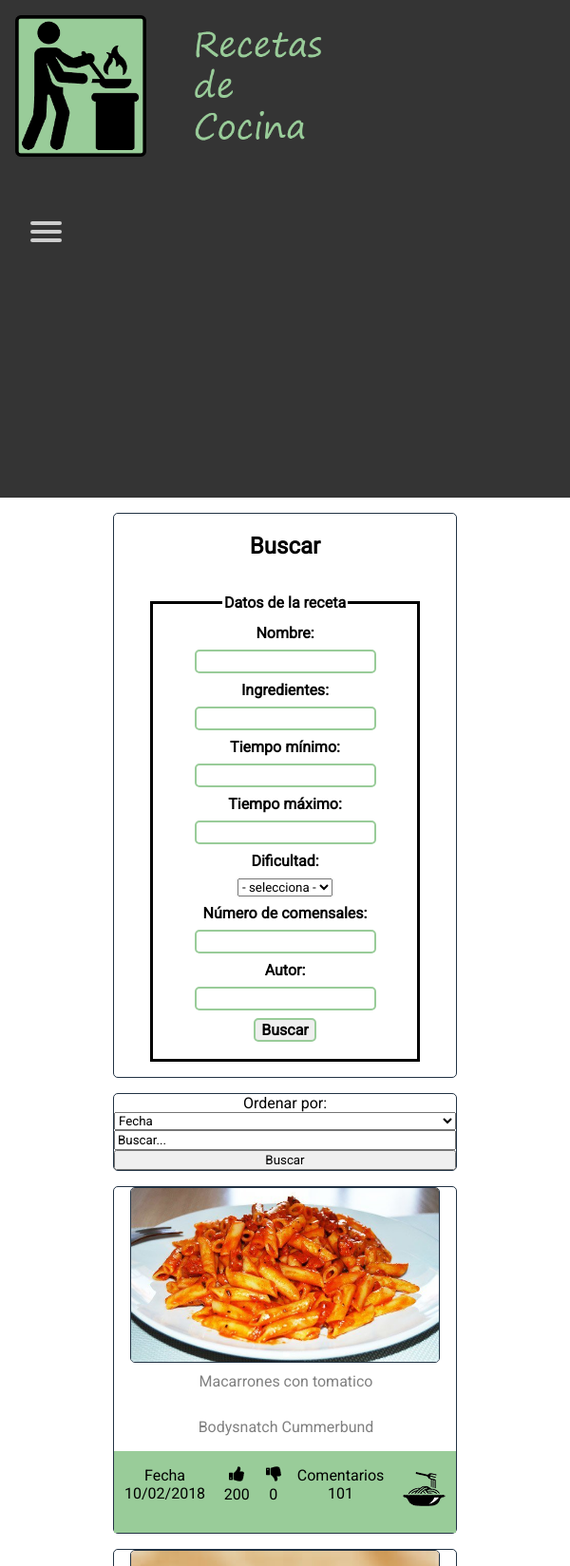
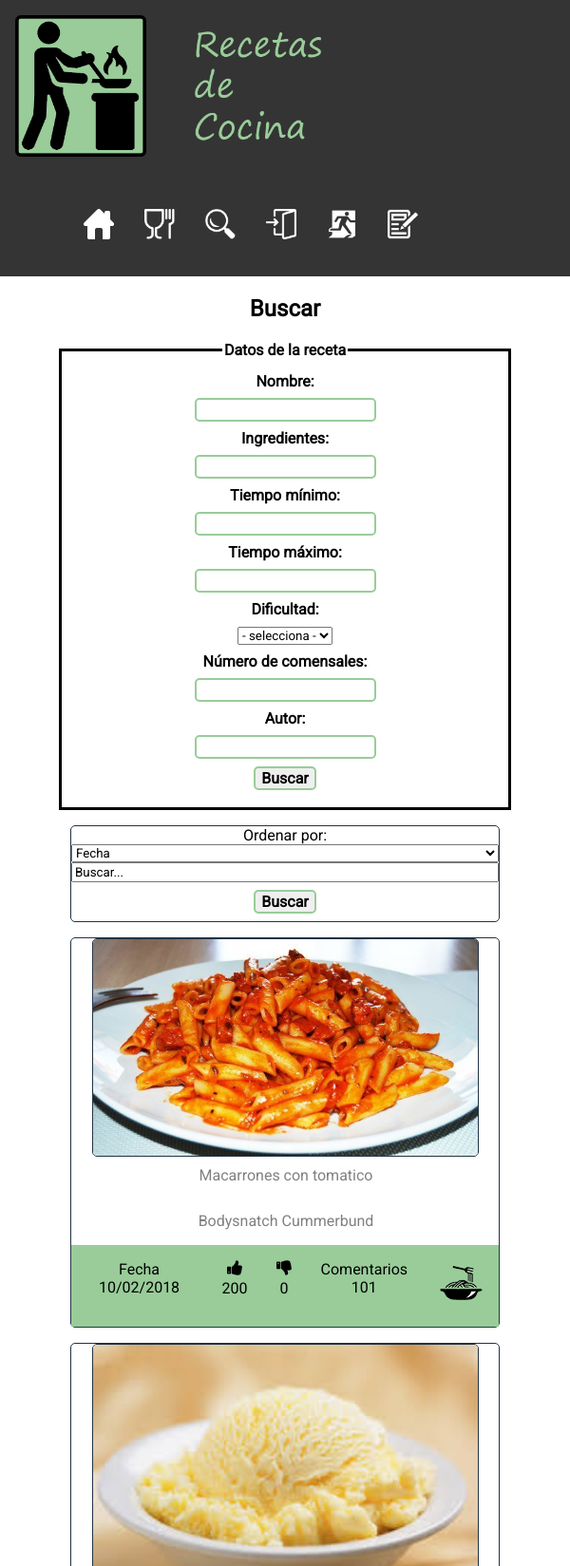
Before and after one commit to Narukage/PCW, a PHP site: page /buscar.html in a window 600 px wide. Shown: the top 1649 px of the page at 95% size. Run offline with PHP 8.4, Linux system fonts and the light colour scheme.

Commit message:
Finished

```diff
--- a/buscar.html
+++ b/buscar.html
@@ -32,8 +32,25 @@
 	    </ul>
 	</div>
   </nav>
+
+  <nav class="menutablet">
+  	<div id="menutoggle">
+  		<input type="checkbox" />
+  		<span></span>
+	    <span></span>
+	    <span></span>
+	    <ul id="menu">
+	      <!--<li><label for="ckb-menu">&equiv;</label></li>-->
+	      <li><a class="icon-home" href="index.html"><img src="img/home.png" alt="Index"></a></li>
+		  <li><a class="icon-home" href="nueva-receta.html"><img src="img/recetaicon.png" alt="Nueva receta"></a></li>
+	      <li><a class="icon-search" href="buscar.html"><img src="img/buscar.png" alt="Buscar"></a></li>
+	      <li><a class="icon-login-1" href="login.html"><img src="img/sesion.png" alt="Iniciar sesion"></a></li>
+	      <li><a class="icon-logout" href="index.html"><img src="img/cerrar.png" alt="Cerrar sesion"></a></li>
+	      <li><a class="icon-user" href="registro.html"><img src="img/registro.png" alt="Registro"></a></li>
+	    </ul>
+	</div>
+  </nav>
   </header>
-  <section>
   <h2>Buscar</h2>
   <form enctype="multipart/form-data" id="busqueda">
 			<fieldset title="Formulario de búsqueda">
@@ -67,7 +84,6 @@
 					<input type="submit" type="Submit" value="Buscar">
       </fieldset>
     </form>
-	</section>
 
 	<section>
 		Ordenar por:
--- a/css/estilo.css
+++ b/css/estilo.css
@@ -9,6 +9,7 @@
 	margin: 0 auto;
 	text-align: center;
 }
+
 body>header{
   background-color: #343434;
   /*position: fixed;*/
@@ -20,8 +21,22 @@
 	overflow: hidden;
 }
 
+nav[class="menutablet"]{
+	display: none;
+}
+
 header>a{
 	align-self: center;
+}
+
+input[type=submit]{
+	display: block;
+    margin: .5em auto;
+    height: auto;
+    border: 2px solid #99cc99;
+    border-radius: 5px;
+    font-weight: 600;
+    font-size: 1em;
 }
 
 input[type=submit]:hover{
@@ -29,7 +44,7 @@
 
 }
 section{
-	width:35%;
+	width:40%;
 	margin:1em auto;
 	padding:0;
 	border:.1em solid #234;
@@ -182,20 +197,6 @@
 	align-items:space-around;
 	background-color: #99cc99;
 }
-
-/*MENU-HAMBUGUESITA
-label[for="ckb-menu"]{
-	cursor: pointer;
-	font-size: 1.4em;
-	font-weight: bold;
-}
-#ckb-menu{
-	display: none;
-}
-#ckb-menu:checked+nav{
-	max-height: 12.7em;
-}*/
-
 /*NAVEGADOR*/
 
 input[type="checkbox"]{
@@ -308,6 +309,12 @@
 	text-decoration: none;
 	color: #99cc99;
 	font-style: bold;
+	transition:all 0.3s;
+
+}
+
+footer>nav>ul>li>a:hover{
+	color:white;
 }
 
 /*FORMULARIOS*/
@@ -403,7 +410,92 @@
 /*MODO TABLET*/
 @media (min-width: 481px) and (max-width: 720px){
 
-	/*MENU HAMBURGUESA*/
+	header>a>img{
+		width: 60%;
+	}
+
+	nav[class="menu"]{
+		display: none;
+	}
+
+input[type="checkbox"]{
+	display: none;
+}
+
+nav[class="menutablet"]{
+	width: 100%;
+	overflow: hidden;
+	padding: 1em;
+	padding-bottom: 0;
+	display: flex;
+
+}
+nav[class="menutablet"]>div>ul{
+	list-style: none;
+	display: flex;
+	flex-direction: row;
+	justify-content:space-around;
+	margin: 0;
+	padding-top: 1em;
+	}
+nav[class="menutablet"]>div>ul>li{
+	text-align: center;
+	width:100%;
+	padding: 1em;
+		}
+nav[class="menutablet"]>div>ul>li:hover{
+		background-color: #99cc99;
+		color:#fff;
+		transition:all 0.3s;
+		}
+
+		nav[class="menutablet"]>div>ul>li>a{
+			display: block;
+			padding: 2em 0;
+			text-decoration: none;
+			font-style: bold;
+		}
+
+		nav[class="menutablet"]>div>ul>li>a,label[for="ckb-menu"]{
+			display: block;
+			padding: .2em 0;
+			text-decoration: none;
+			color: white;
+			font-style: bold;
+		}
+
+		nav[class="menutablet"]>div>ul>li>a>img{
+			width: 2em;
+		}
+
+		section{
+			width:75%;
+			margin:1em auto;
+			padding:0;
+			border:.1em solid #234;
+			border-radius:5px;
+
+			display:flex;
+			flex-direction:column;
+		}
+
+		.icon-user{
+			background-color: transparent;
+		}
+
+		footer>nav>ul>li{
+			text-align: center;
+			display: block;
+			padding: 1em 2.5em;
+			color: #99cc99;
+		}
+
+}
+
+
+/*MODO MOVIL*/
+@media (max-width: 481px) {
+/*MENU HAMBURGUESA*/
 	input[type="checkbox"]{
 		display: block;
 	}
@@ -415,6 +507,13 @@
 
   z-index: 1;
 }
+
+footer>nav>ul>li{
+			text-align: center;
+			display: block;
+			padding: 1em 1.5em;
+			color: #99cc99;
+		}
 
 #menutoggle input
 {
@@ -516,9 +615,10 @@
 	}
 
 	section{
-	width:60%;
+	width:80%;
 	margin:1em auto;
 	padding:0;
+	font-size: 0.8em;
 	border:.1em solid #234;
 	border-radius:5px;
 
@@ -527,8 +627,5 @@
 
 }
 
-}
-/*MODO MOVIL*/
-@media (max-width: 481px) {
 
 }
```
Also changed, not shown: index.html (+16 -0 lines), login.html (+18 -2 lines), nueva-receta.html (+18 -2 lines), receta.html (+18 -0 lines), registro.html (+18 -0 lines), img/buscar.png (added), img/cerrar.png (added), img/flecha.png (added), img/home.png (added), img/recetaicon.png (added), img/registro.png (added), img/sesion.png (added).
